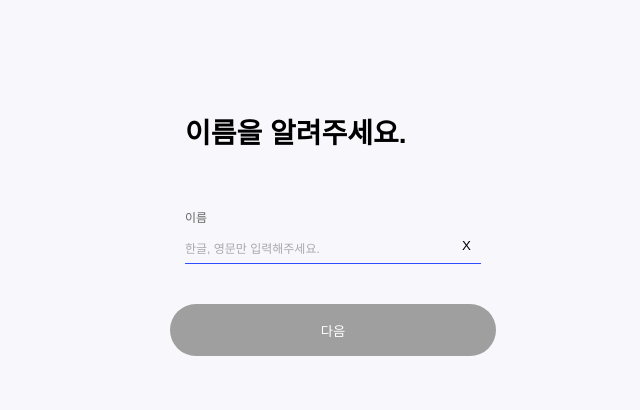
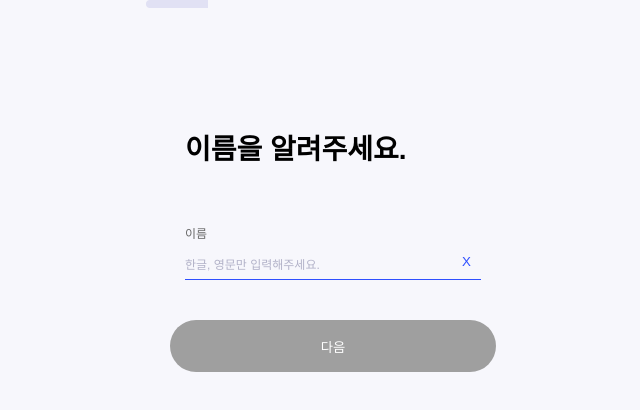
Before and after one commit to Team-Gabozago/gabozago_frontend, a React (Create React App) app: page /signup in a window 1280 px wide. Shown: the top 410 px of the page, without its empty margins (307-947 px from the left). Built offline with nearby package versions, Linux system fonts and the light colour scheme.

Commit message:
🚧 FE : 회원가입 페이지 프로그래스바 추가 & UI 수정

```diff
--- /dev/null
+++ b/src/components/ProgressBar/ProgressBar.style.ts
@@ -0,0 +1,18 @@
+import styled from '@emotion/styled';
+
+import theme from '@/styles/theme';
+
+export const ProgressBarWrapper = styled.div`
+    width: 375px;
+    height: 0.5rem;
+    border-radius: 10px;
+    overflow: hidden;
+    margin-bottom: 0.5rem;
+`;
+
+export const Foreground = styled.div<{ width: number }>`
+    width: ${props => props.width}px;
+    height: 8px;
+    background-color: ${theme.color.silver};
+    transition: width 500ms;
+`;
--- /dev/null
+++ b/src/components/ProgressBar/index.tsx
@@ -0,0 +1,13 @@
+import * as S from './ProgressBar.style';
+
+interface ProgressBarprops {
+    width: number;
+}
+
+export const ProgressBar = ({ width }: ProgressBarprops) => (
+    <S.ProgressBarWrapper>
+        <S.Foreground width={width} />
+    </S.ProgressBarWrapper>
+);
+
+export default ProgressBar;
--- a/src/components/common/Input/Input.style.ts
+++ b/src/components/common/Input/Input.style.ts
@@ -18,10 +18,16 @@ export const Input = styled.input`
     }
 `;
 
-export const ClearButton = styled.button`
+export const ClearButton = styled.button<{
+    error?: boolean;
+    success?: boolean;
+}>`
     position: absolute;
     top: 50%;
     right: 10px;
+    color: ${theme.color.gray};
+
+    ${({ error }) => error && `color: ${theme.color.errorText};`};
 `;
 
 export const PlaceHolder = styled.div`
@@ -51,29 +57,20 @@ export const InputLayer = styled.div<{
     overflow: hidden;
     transform: translate3d(0, 2rem, 0);
     transition: all 300ms;
+
     &:focus-within {
         border-bottom: 1px solid ${theme.color.blue};
         caret-color: ${theme.color.blue};
     }
 
-    ${({ disabled }) =>
-        disabled &&
-        `
-      opacity: 0.5;
-    `};
+    &:focus-within button {
+        color: ${theme.color.blue};
+    }
 
     ${({ active }) =>
-        active &&
-        `${PlaceHolder} {
-            transform: translate3d(0, -3rem, 0);
-        }`};
+        active && `${PlaceHolder} { transform: translate3d(0, -3rem, 0) }`};
 
-    ${({ success }) =>
-        success &&
-        `
-            border-bottom: 1px solid ${theme.color.blue} !important;
-            caret-color: 1px solid ${theme.color.blue} !important;
-    `};
+    ${({ disabled }) => disabled && `opacity: 0.5;`};
 
     ${({ error }) =>
         error &&
--- a/src/components/common/Input/index.tsx
+++ b/src/components/common/Input/index.tsx
@@ -53,6 +53,7 @@ export const Input = memo(
             >
                 <S.Label htmlFor={name}>
                     <span>{name}</span>
+                    {success && 'check'}
                 </S.Label>
                 <S.Input
                     as={as ?? 'input'}
@@ -65,7 +66,14 @@ export const Input = memo(
                     autoFocus
                     onChange={onChange}
                 />
-                <S.ClearButton onClick={onClear}>X</S.ClearButton>
+                <S.ClearButton
+                    type="button"
+                    onClick={onClear}
+                    error={error}
+                    success={success}
+                >
+                    X
+                </S.ClearButton>
                 <S.PlaceHolder>{placeholder}</S.PlaceHolder>
             </S.InputLayer>
         )
--- a/src/hooks/useInput.tsx
+++ b/src/hooks/useInput.tsx
@@ -14,5 +14,10 @@ export const useInput = (
         [callFunc]
     );
 
-    return { value, setValue, onChange };
+    const onClear = (e: React.MouseEvent<HTMLButtonElement>) => {
+        e.preventDefault();
+        setValue('');
+    };
+
+    return { value, setValue, onChange, onClear };
 };
--- a/src/pages/Signup/Signup.stlye.ts
+++ b/src/pages/Signup/Signup.stlye.ts
@@ -67,6 +67,8 @@ export const SignupForm = styled.form`
     gap: 1rem;
 `;
 
-export const SignupWrapper = styled.section`
+export const ContentWrapper = styled.div`
     padding: 7.5rem 0 4.375rem 0;
 `;
+
+export const SignupWrapper = styled.section``;
--- a/src/pages/Signup/index.tsx
+++ b/src/pages/Signup/index.tsx
@@ -10,6 +10,7 @@ import Button from '@/components/common/Button';
 import DirectiveMsg from '@/components/common/DirectiveMsg';
 import Input from '@/components/common/Input';
 import GlobalModal from '@/components/GlobalModal';
+import ProgressBar from '@/components/ProgressBar';
 import { signupFormData } from '@/constants/form';
 import { useInput } from '@/hooks/useInput';
 import theme from '@/styles/theme';
@@ -77,18 +78,11 @@ const SignupPage = () => {
             : setIsDisabled(true);
     };
 
-    const clearInputValue = (
-        e: React.MouseEvent<HTMLButtonElement>,
-        setClearValue: () => void
-    ) => {
-        e.preventDefault();
-        setClearValue();
-    };
-
     const {
         value: name,
         setValue: setName,
         onChange: handleChangeName,
+        onClear: handleNameClear,
     } = useInput('', (targetValue: string) => {
         setName(targetValue);
 
@@ -99,6 +93,7 @@ const SignupPage = () => {
         value: nickname,
         setValue: setNickName,
         onChange: handleChangeNickname,
+        onClear: handleNicknameClear,
     } = useInput('', (targetValue: string) => {
         setNickName(targetValue);
 
@@ -109,6 +104,7 @@ const SignupPage = () => {
         value: email,
         setValue: setEmail,
         onChange: handleChangeEmail,
+        onClear: handleEmailClear,
     } = useInput('', (targetValue: string) => {
         setEmail(targetValue);
 
@@ -119,6 +115,7 @@ const SignupPage = () => {
         value: password,
         setValue: setPassword,
         onChange: handleChangePassword,
+        onClear: handlePasswordClear,
     } = useInput('', (targetValue: string) => {
         setPassword(targetValue);
 
@@ -129,6 +126,7 @@ const SignupPage = () => {
         value: password2,
         setValue: setPassword2,
         onChange: handleChangePassword2,
+        onClear: handlePassword2Clear,
     } = useInput('', (targetValue: string) => {
         setPassword2(targetValue);
 
@@ -141,6 +139,7 @@ const SignupPage = () => {
         value: tel,
         setValue: setTel,
         onChange: handleChangeTel,
+        onClear: handleTelClear,
     } = useInput('', (targetValue: string) => {
         setTel(targetValue);
 
@@ -188,6 +187,8 @@ const SignupPage = () => {
     return (
         <>
             <S.SignupWrapper>
+                <ProgressBar width={62.5 * (level + 1)} />
+                <S.ContentWrapper>
                     <S.TitleWrapper>
                         <S.Title>{signupFormData[level].title}</S.Title>
                     </S.TitleWrapper>
@@ -208,6 +209,7 @@ const SignupPage = () => {
                                     }
                                     success={tel.length > 0 && checkTel(tel)}
                                     error={tel.length > 0 && !checkTel(tel)}
+                                    onClear={handleTelClear}
                                 />
                                 {tel.length > 0 && !checkTel(tel) && (
                                     <DirectiveMsg active={checkTel(tel)}>
@@ -238,6 +240,7 @@ const SignupPage = () => {
                                         password2.length > 0 &&
                                         !checkPassword2(password, password2)
                                     }
+                                    onClear={handlePassword2Clear}
                                 />
                                 {password2.length > 0 &&
                                     !checkPassword2(password, password2) && (
@@ -274,6 +277,7 @@ const SignupPage = () => {
                                         password.length > 0 &&
                                         !checkPassword(password)
                                     }
+                                    onClear={handlePasswordClear}
                                 />
                                 {password.length > 0 &&
                                     !checkPassword(password) && (
@@ -299,8 +303,13 @@ const SignupPage = () => {
                                     onKeyUp={(e: React.KeyboardEvent) =>
                                         handleOnKeyUp(e)
                                     }
-                                success={email.length > 0 && checkEmail(email)}
-                                error={email.length > 0 && !checkEmail(email)}
+                                    success={
+                                        email.length > 0 && checkEmail(email)
+                                    }
+                                    error={
+                                        email.length > 0 && !checkEmail(email)
+                                    }
+                                    onClear={handleEmailClear}
                                 />
                                 {email.length > 0 && !checkEmail(email) && (
                                     <DirectiveMsg
@@ -344,9 +353,9 @@ const SignupPage = () => {
                                         nickname.length > 0 &&
                                         !checkNickname(nickname)
                                     }
+                                    onClear={handleNicknameClear}
                                 />
-                            {nickname.length > 0 &&
-                                !checkNickname(nickname) && (
+                                {nickname.length > 0 && (
                                     <DirectiveMsg
                                         active={checkNickname(nickname)}
                                     >
@@ -370,11 +379,9 @@ const SignupPage = () => {
                                 }
                                 success={name.length > 0 && checkName(name)}
                                 error={name.length > 0 && !checkName(name)}
-                            onClear={(e: React.MouseEvent<HTMLButtonElement>) =>
-                                clearInputValue(e, () => setName(name))
-                            }
+                                onClear={handleNameClear}
                             />
-                        {name.length > 0 && !checkName(name) && (
+                            {name.length > 0 && (
                                 <DirectiveMsg active={checkName(name)}>
                                     {signupFormData[0].directive}
                                 </DirectiveMsg>
@@ -385,7 +392,9 @@ const SignupPage = () => {
                                 type="submit"
                                 size="md"
                                 backgroundColor={
-                                level < 5 ? theme.color.navy : theme.color.blue
+                                    level < 5
+                                        ? theme.color.navy
+                                        : theme.color.blue
                                 }
                                 disabled={isDisabled}
                                 onClick={
@@ -408,6 +417,7 @@ const SignupPage = () => {
                             </Button>
                         </S.ButtonWrapper>
                     </S.SignupForm>
+                </S.ContentWrapper>
             </S.SignupWrapper>
             {isEmailModal && (
                 <GlobalModal
--- a/src/styles/theme.ts
+++ b/src/styles/theme.ts
@@ -7,7 +7,8 @@ const color = {
     navy: '#2C2C3A',
     green: '#185643',
     lightGray: '#999999',
-    gray: '#AAAAAA',
+    silver: '#E1E1F4',
+    gray: '#B2B2C8',
     label: '#666666',
     noActiveButton: '#9F9F9F',
     bodyBackground: '#f7f7fc',
```
Lines whose indentation alone changed are shown as unchanged.
